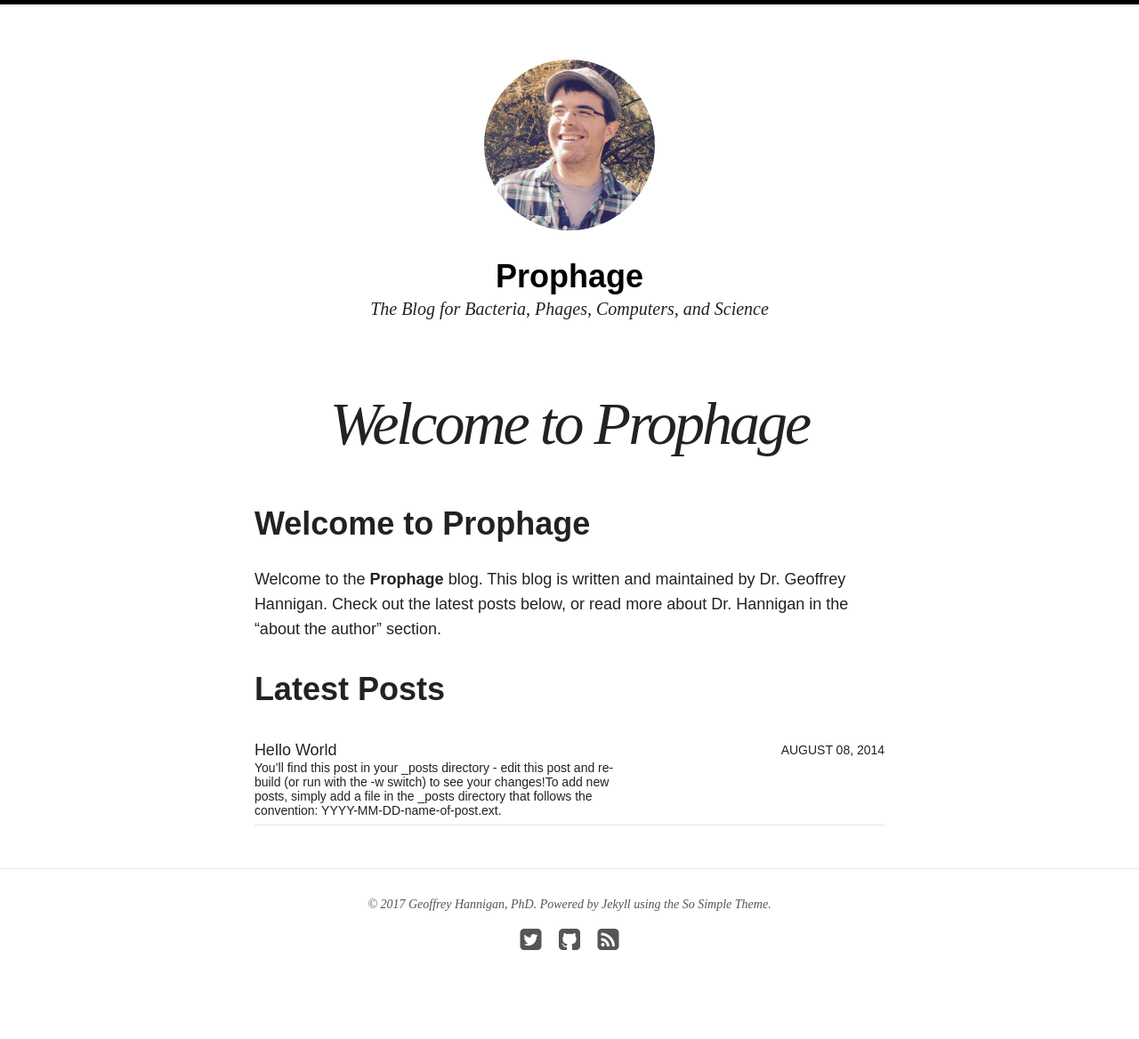
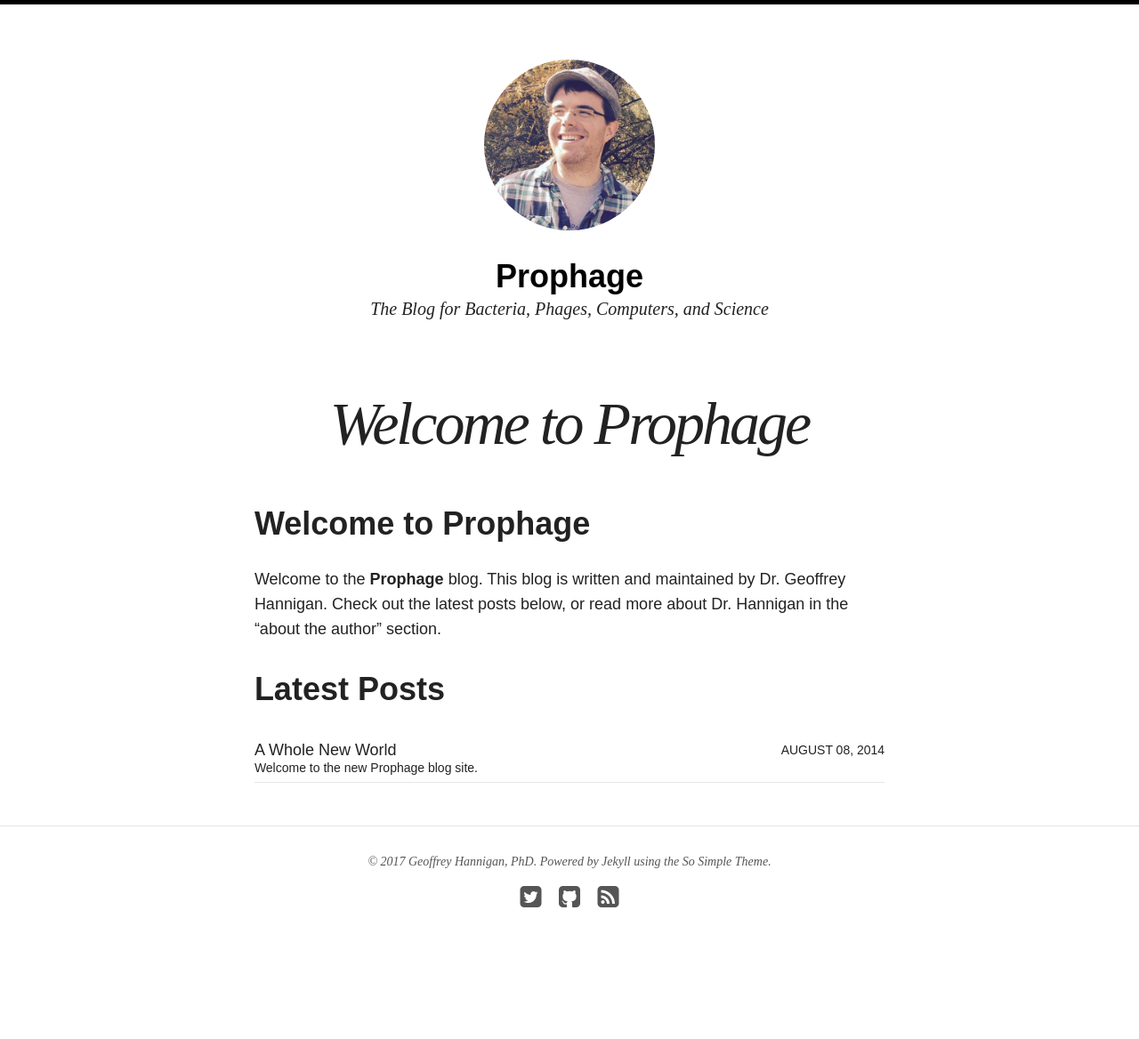
Before and after one commit to Microbiology/Microbiology.github.io, a Jekyll site: the page built from index.md, in a window 1280 px wide. Shown: the whole page at 89% size. Built offline with Jekyll 4.4.1, drawn with Linux system fonts in a browser that asks for light colours; nearby versions of some CDN libraries; our own code applies the rules of GitHub Pages for plain Markdown files; after the commit the page ends 1120 px from its top, so only the background shows below that; some of the changed lines change nothing that is shown.

Commit message:
Added a new post.

````diff
--- a/_posts/blog/2014-08-08-hello-world.md
+++ b/_posts/blog/2014-08-08-hello-world.md
@@ -1,34 +1,23 @@
 ---
 layout: post
-title: "Hello World"
-modified:
+title: "A Whole New World"
 categories: blog
-excerpt:
+excerpt: "Welcome to the new Prophage blog site."
 tags: []
+comments: true
+share: true
 image:
   feature:
 date: 2014-08-08T15:39:55-04:00
 modified: 2016-06-01T14:19:19-04:00
 ---
 
-You'll find this post in your `_posts` directory - edit this post and re-build (or run with the `-w` switch) to see your changes!
-To add new posts, simply add a file in the `_posts` directory that follows the convention: YYYY-MM-DD-name-of-post.ext.
+Hello and welcome to the new Prophage blog site. If you've read the blog before, you know that the site used to be hosted by Google Blogger [here](http://prophage.blogspot.com). Prophage was active for many years and accumulated well over 100,000 views! It's been exciting, but the old format was starting to get restricting. In an effort to deliver more and better designed content, I decided to make the switch to a GitHub hosted blog using [Jekyll](https://jekyllrb.com).
 
-## Sample Heading
+<img src="http://www.hoosier-realtors.com/wp-content/uploads/2016/12/moving-tips.jpg"  align="right" width="40%">
 
-### Sample Heading 2
+The switch came at a good time, following a hiatus I took from blogging. In the past few months, I have been working to finish up a couple papers from my postdoctoral fellowship at Michigan while moving to Boston to start a new position in the very new world of industry. I joined the Merck Exploratory Science Center in Cambridge and am very excited to be working on some super cool science!
 
-Jekyll also offers powerful support for code snippets:
+I will keep updating the blog as it grows. Right now I am using an [awesome, open source theme](https://github.com/mmistakes/so-simple-theme) to get started, but I will probably start customizing that as I move forward. I also don't have my old blog posts transferred over, but that is something else that I am going to work on. For now, you can still see the [**old blog posts here**](http://prophage.blogspot.com).
 
-```ruby
-def print_hi(name)
-  puts "Hi, #{name}"
-end
-print_hi('Tom')
-#=> prints 'Hi, Tom' to STDOUT.
-```
-
-Check out the [Jekyll docs][jekyll] for more info on how to get the most out of Jekyll. File all bugs/feature requests at [Jekyll's GitHub repo][jekyll-gh].
-
-[jekyll-gh]: https://github.com/jekyll/jekyll
-[jekyll]:    http://jekyllrb.com
+Thanks for reading, and keep an eye out for some more awesome blog posts on the new site! :)
````
Also changed, not shown: images/moving-tips.jpg (added), 6 other files.
